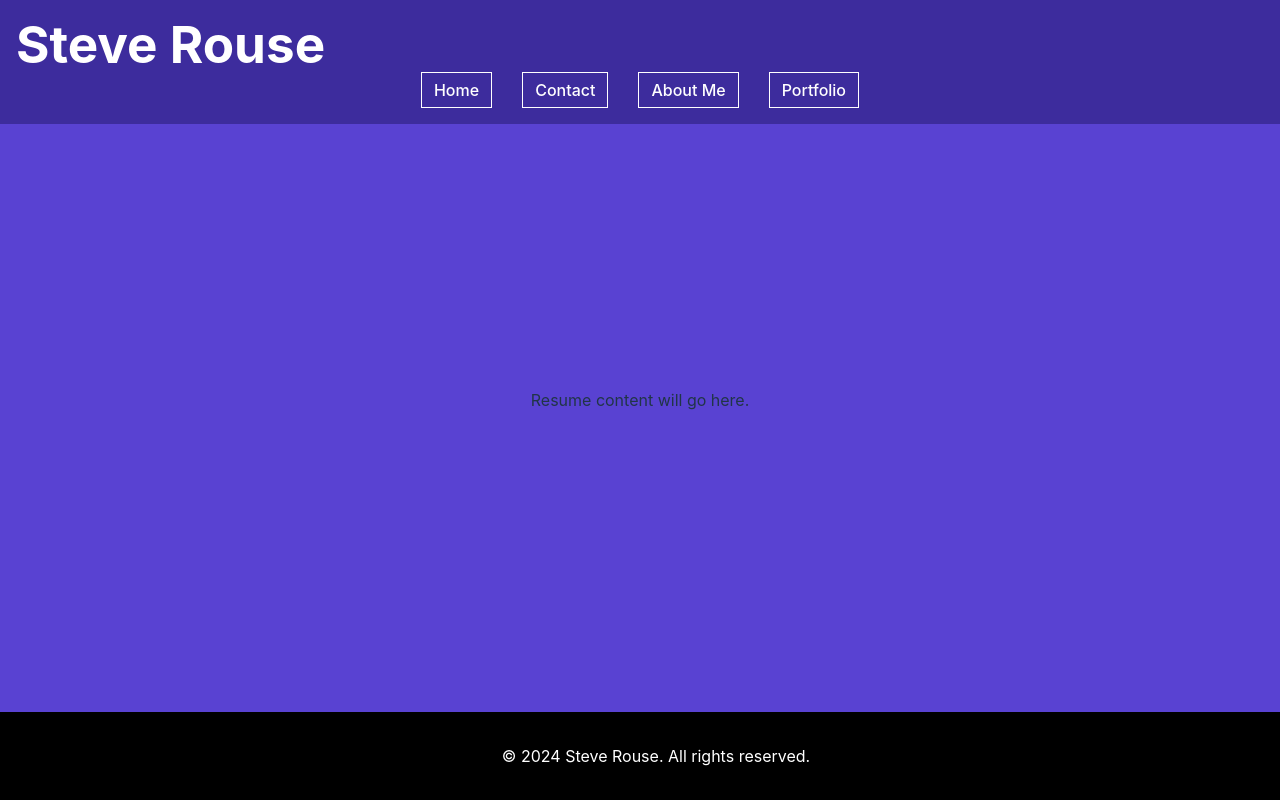
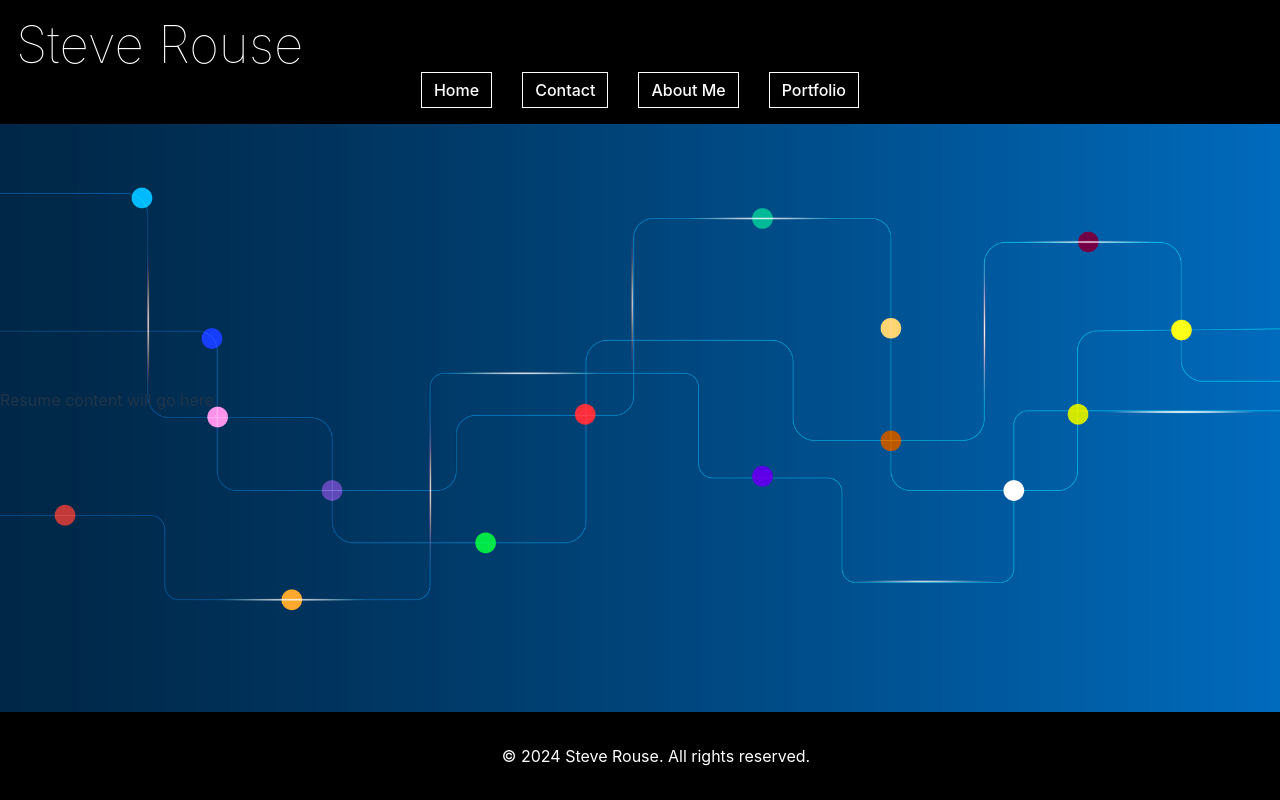
Before and after one commit to stever001/react-portfolio, a React (Vite) app: page /resume in a window 1280 px wide. Built offline with nearby package versions, Linux system fonts and the light colour scheme.

Commit message:
updated styling

```diff
--- a/src/App.css
+++ b/src/App.css
@@ -1,47 +1,11 @@
 body {
   background-color: #5942d2;
+  background-image: url("./assets/dots.jpg");
+  background-position: center center;
+  background-size: cover; /* Add this line */
 }
-
-
-#root {
-  max-width: 1280px;
+.container {
+  max-width: 1200px;
   margin: 0 auto;
-  padding: 2rem;
-  text-align: center;
+  padding: 20px;
 }
-
-.logo {
-  height: 6em;
-  padding: 1.5em;
-  will-change: filter;
-  transition: filter 300ms;
-}
-.logo:hover {
-  filter: drop-shadow(0 0 2em #646cffaa);
-}
-.logo.react:hover {
-  filter: drop-shadow(0 0 2em #61dafbaa);
-}
-
-@keyframes logo-spin {
-  from {
-    transform: rotate(0deg);
-  }
-  to {
-    transform: rotate(360deg);
-  }
-}
-
-@media (prefers-reduced-motion: no-preference) {
-  a:nth-of-type(2) .logo {
-    animation: logo-spin infinite 20s linear;
-  }
-}
-
-.card {
-  padding: 2em;
-}
-
-.read-the-docs {
-  color: #888;
-}
--- a/src/App.jsx
+++ b/src/App.jsx
@@ -7,7 +7,6 @@ import Contact from './components/Contact/Contact.jsx';
 import AboutMe from './components/AboutMe/AboutMe.jsx';
 import Portfolio from './components/Portfolio/Portfolio.jsx';
 import Resume from './components/Resume/Resume.jsx';
-import CompositeImage from './components/CompositeImage/CompositeImage.jsx';
 import './App.css';
 
 function App() {
--- a/src/components/Header/Header.css
+++ b/src/components/Header/Header.css
@@ -7,7 +7,7 @@ header {
   align-items: flex-start; /* Aligns items to the start (left) */
   text-align: left; /* Ensures text alignment is to the left for the h1 */
   padding: 1rem;
-  background-color: #3d2c9d;
+  background-color: black;
   color: white;
   position: fixed;
   top: 0;
@@ -18,6 +18,10 @@ header {
 }
 
 h1 {
+  font-family: (Arial, Helvetica, sans-serif);
+  font-weight: 100;
+  font-stretch: semi-expanded;
+
   margin: 0;
   padding-right: 1rem; /* Provides some spacing next to h1, if needed */
 }
--- a/src/components/Home/Home.css
+++ b/src/components/Home/Home.css
@@ -1,4 +1,4 @@
-Home {
-    background: color #5942d2;
-
+.Home {
+    color: white;
+    padding: 20px
 }
--- a/src/components/Home/Home.jsx
+++ b/src/components/Home/Home.jsx
@@ -4,7 +4,7 @@ import './Home.css'; // If you have a corresponding CSS file for Home
 function Home() {
   return (
     <div className="home-container">
-      <h1>Welcome to my portfolio!</h1>
+      <h2>Welcome to my portfolio!</h2>
       {/* You can add more content here */}
     </div>
   );
--- a/src/components/Navigation/Navigation.css
+++ b/src/components/Navigation/Navigation.css
@@ -29,8 +29,8 @@ nav ul li a {
 /* Add hover effects or other styles as needed */
 /* Ensures a higher specificity for the hover effect */
 nav ul li a:hover {
-  color: #aaf1c3; /* Example: Change text color on hover */
-  background-color: #282828; /* Example: Change background color on hover */
+  color: #0b0070; /* Example: Change text color on hover */
+  background-color: #04b0ca; /* Example: Change background color on hover */
   transition: background-color 0.3s ease, color 0.3s ease; /* Smooth transition for both background and text color */
 }
 
```
Also changed, not shown: src/assets/dots.jpg (added), 1 other file (tests, documents, lock files or other folders).
